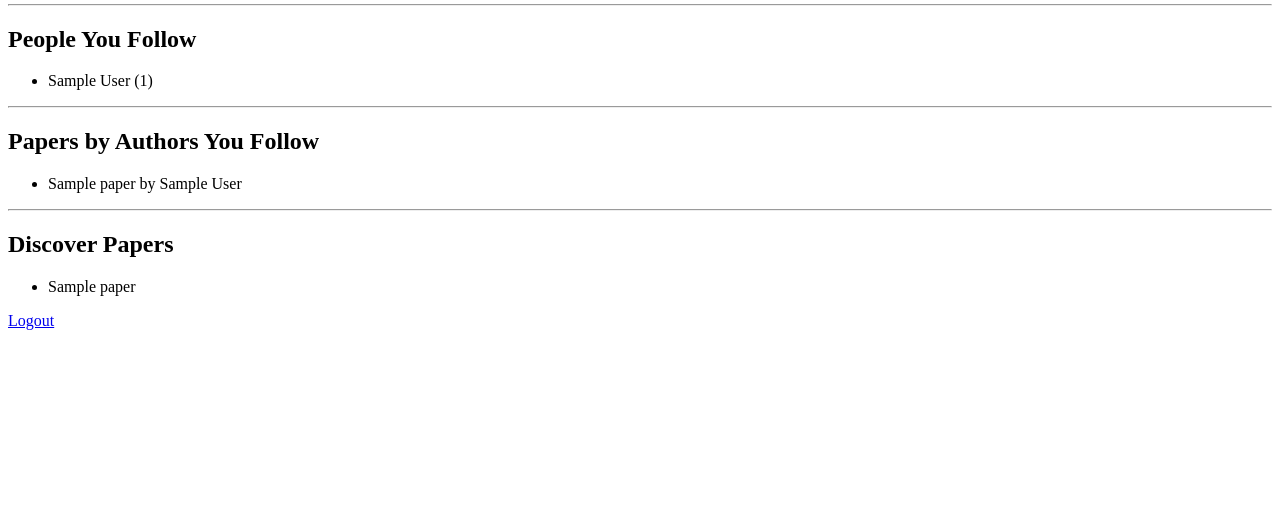
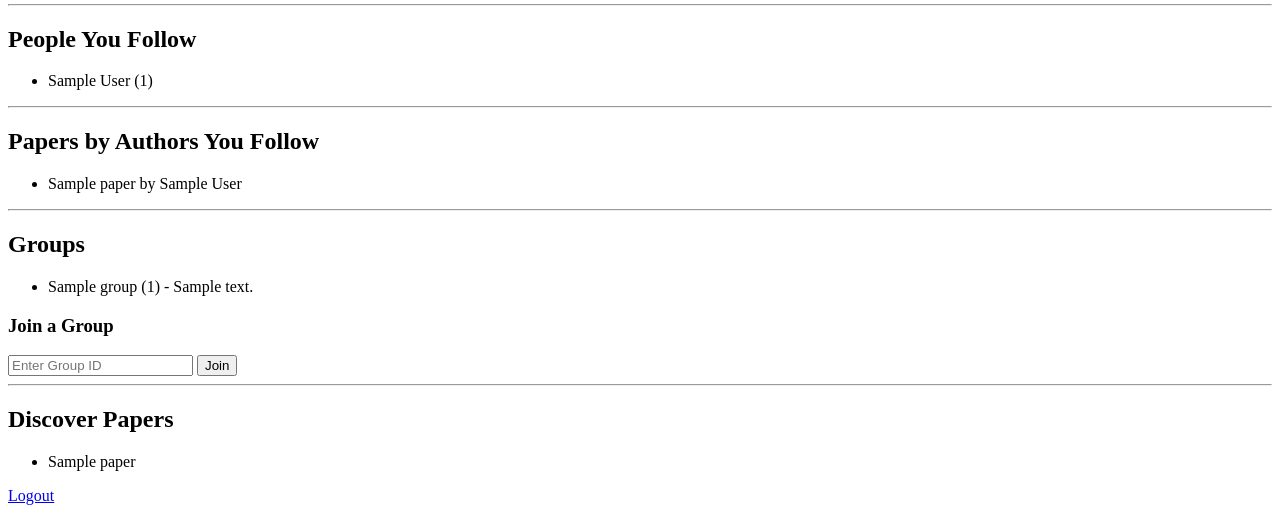
Before and after one commit to yale-cpsc-419-25sp/ResearchPulse, a Flask app: template templates/dashboard.html in a window 1280 px wide. Shown: the part 289-802 px from the top of the page. Before the commit the page ends 619 px from the top, so only its background shows below. Run offline with Flask 3, Linux system fonts and the light colour scheme; the visitor is signed in with stand-in values (Sample User, id 1); tables that the repository leaves empty or names only in its code hold one stand-in row (values such as "Sample post"); the template is opened without the code that fills it: most values are stand-ins (such as "Sample title", 1, 10 or a date in 2020).

Commit message:
can join groups

```diff
--- a/app.py
+++ b/app.py
@@ -79,12 +79,38 @@ def dashboard():
     """, (session['person_id'],))
     followed_papers = cursor.fetchall()
 
+    group_result = None
+    group_error = None
+    if 'group_id' in request.args:
+
+        group_id = request.args.get('group_id')
+
+        cursor.execute("SELECT * FROM discussion_groups WHERE group_id = %s", (group_id,))
+        group_result = cursor.fetchone()
+        print(group_result)
+
+        if group_result:
+            cursor.execute("INSERT IGNORE INTO group_members (group_id, person_id) VALUES (%s, %s)",
+                           (group_id, session['person_id']))
+            conn.commit()
+        elif not group_result:
+            group_error = f"No group found with ID: {group_id}"
+
+    cursor.execute("""
+        SELECT gp.* FROM discussion_groups gp
+        JOIN group_members gm ON gp.group_id = gm.group_id
+        WHERE gm.person_id = %s
+    """, (session['person_id'],))
+    discussion_groups = cursor.fetchall()
+
+    print("Discussion Groups:", discussion_groups)
+
     cursor.close()
     conn.close()
 
     return render_template('dashboard.html', random_papers=random_papers,
-                           search_result=search_result, search_error=search_error,
-                           following=following, followed_papers=followed_papers)
+                           search_result=search_result, search_error=search_error, group_error=group_error,
+                           following=following, followed_papers=followed_papers, discussion_groups=discussion_groups)
 
 @app.route('/logout')
 def logout():
--- a/templates/dashboard.html
+++ b/templates/dashboard.html
@@ -44,6 +44,24 @@
     {% endif %}
 
     <hr>
+    <h2>Groups</h2>
+    {% if discussion_groups %}
+    <ul>
+        {% for group in discussion_groups %}
+            <li>{{ group.group_name }} ({{ group.group_id }}) - {{ group.description }}</li>
+        {% endfor %}
+    </ul>
+    {% else %}
+    <p>You are not in a group.</p>
+    {% endif %}
+
+    <h3>Join a Group</h3>
+    <form action="{{ url_for('dashboard') }}" method="GET">
+        <input type="text" name="group_id" placeholder="Enter Group ID">
+        <button type="submit">Join</button>
+    </form>
+
+    <hr>
     <h2>Discover Papers</h2>
     <ul>
         {% for paper in random_papers %}
```
Also changed, not shown: populate_db.py (+49 -1 lines), templates/login.html (+6 -1 lines).
